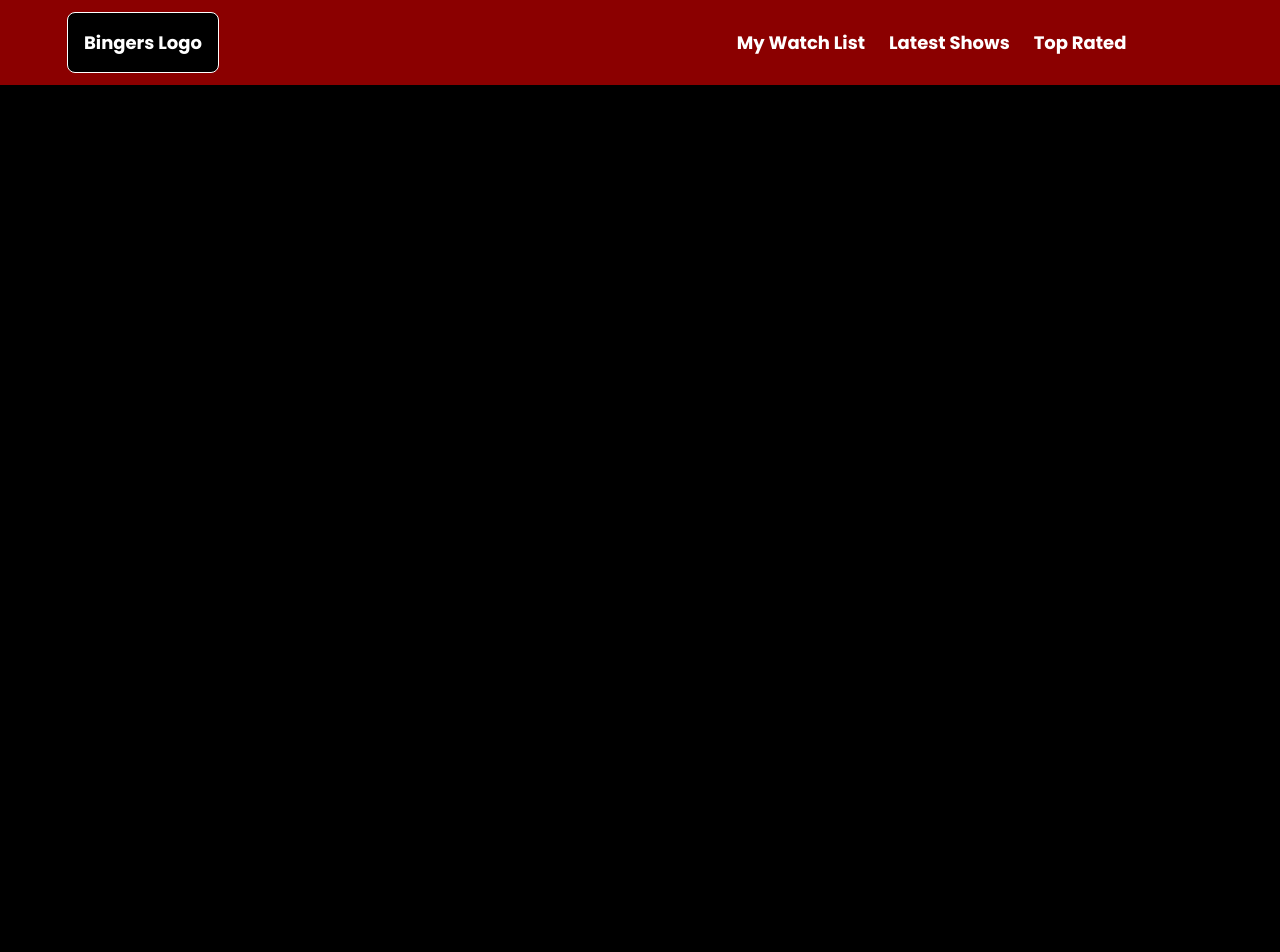
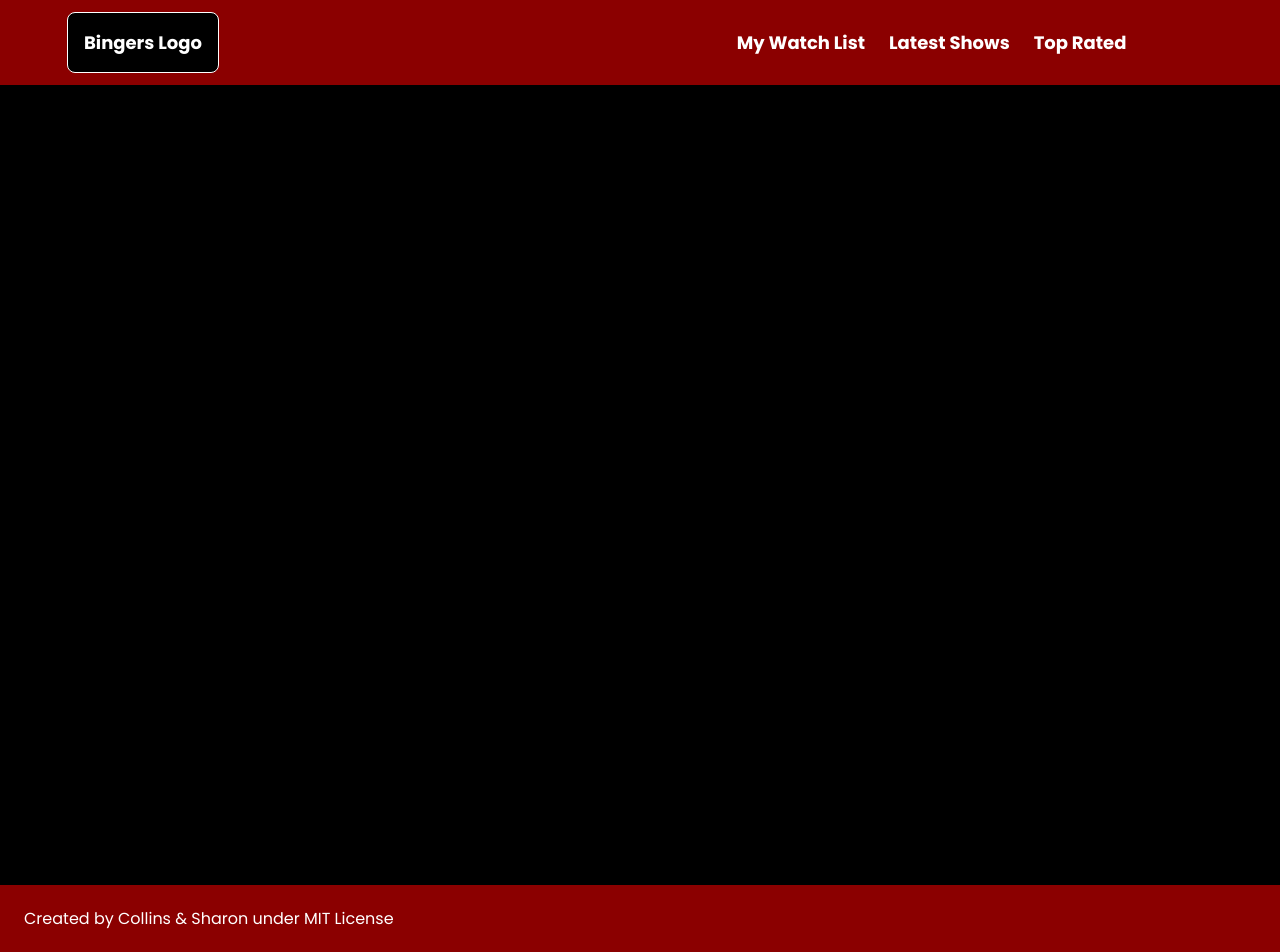
Before and after one commit to Carshy/movie-capstone-api, a website built with webpack: page src/index.html in a window 1280 px wide. Before the commit the page ends 885 px from the top, so only its background shows below. Built offline with nearby package versions, Linux system fonts and the light colour scheme; no server answers.

Commit message:
Add footer

```diff
--- a/src/index.html
+++ b/src/index.html
@@ -160,5 +160,10 @@
             </div>
         </div> -->
     </div>
+    <footer>
+        <div class="series-footer">
+            <p>Created by Collins & Sharon under MIT License</p>
+        </div>
+    </footer>
 </body>
 </html>
--- a/src/style.css
+++ b/src/style.css
@@ -162,3 +162,17 @@ body {
   background-size: cover;
   background-repeat: no-repeat;
 }
+
+.series-footer {
+  display: flex;
+  flex-direction: row;
+  align-items: center;
+  background-color: #8b0000;
+  color: #fff;
+  width: 100%;
+  height: 67px;
+}
+
+.series-footer p {
+  margin-left: 24px;
+}
```
Also changed, not shown: dist/index.html, dist/main.bundle.js, 1 other file.
